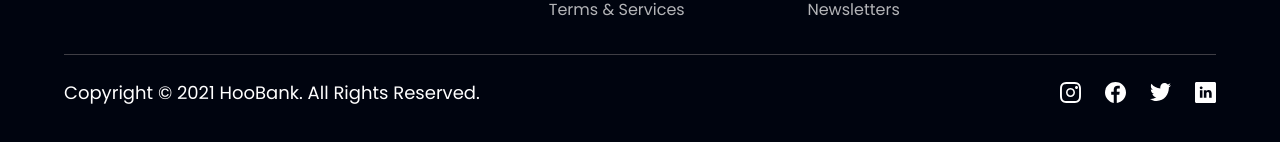
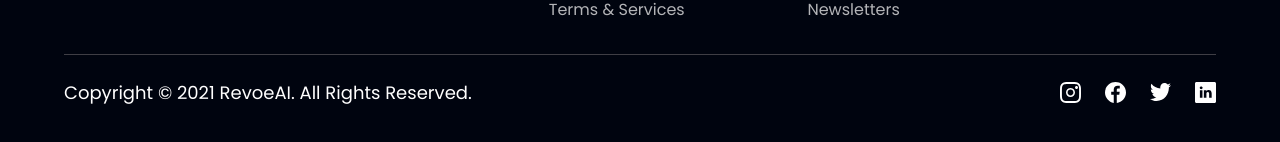
Before and after one commit to anirbanbose401/revoeAI-frontend, a React (Vite) app: page /home in a window 1280 px wide. Shown: the part 4484-4626 px from the top of the page. Built offline with nearby package versions, Linux system fonts and the light colour scheme; no server answers.

Commit message:
fix reload issue

```diff
--- a/src/components/Footer.jsx
+++ b/src/components/Footer.jsx
@@ -32,7 +32,7 @@ const Footer = () => (
 
     <div className='w-full flex justify-between items-center md:flex-row flex-col pt-6 border-t-[1px] border-t-[#3F3E45]'>
       <p className='font-poppins font-normal text-center text-[18px] leading-[27px] text-white'>
-      Copyright &#169; 2021 HooBank. All Rights Reserved.
+      Copyright &#169; 2021 RevoeAI. All Rights Reserved.
       </p>
 
       <div className='flex flex-row md:mt-0 mt-6'>
```
